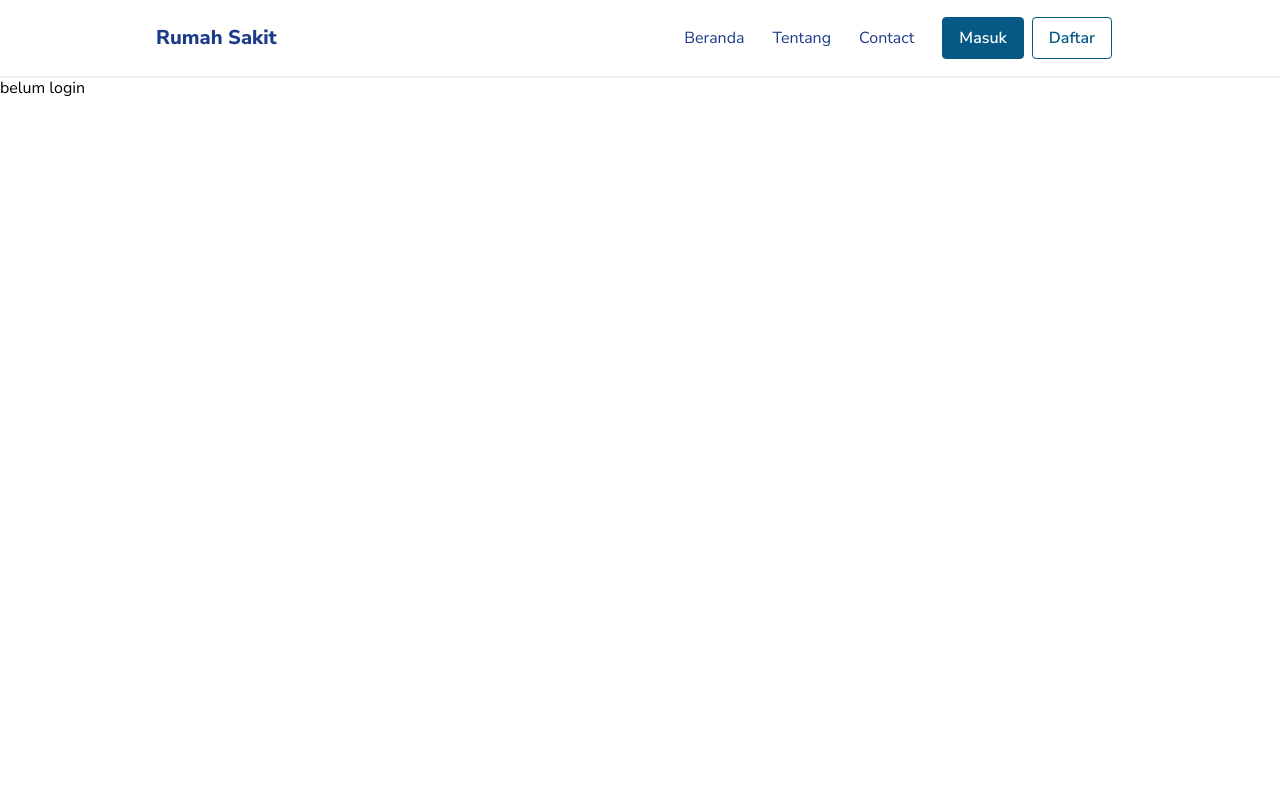
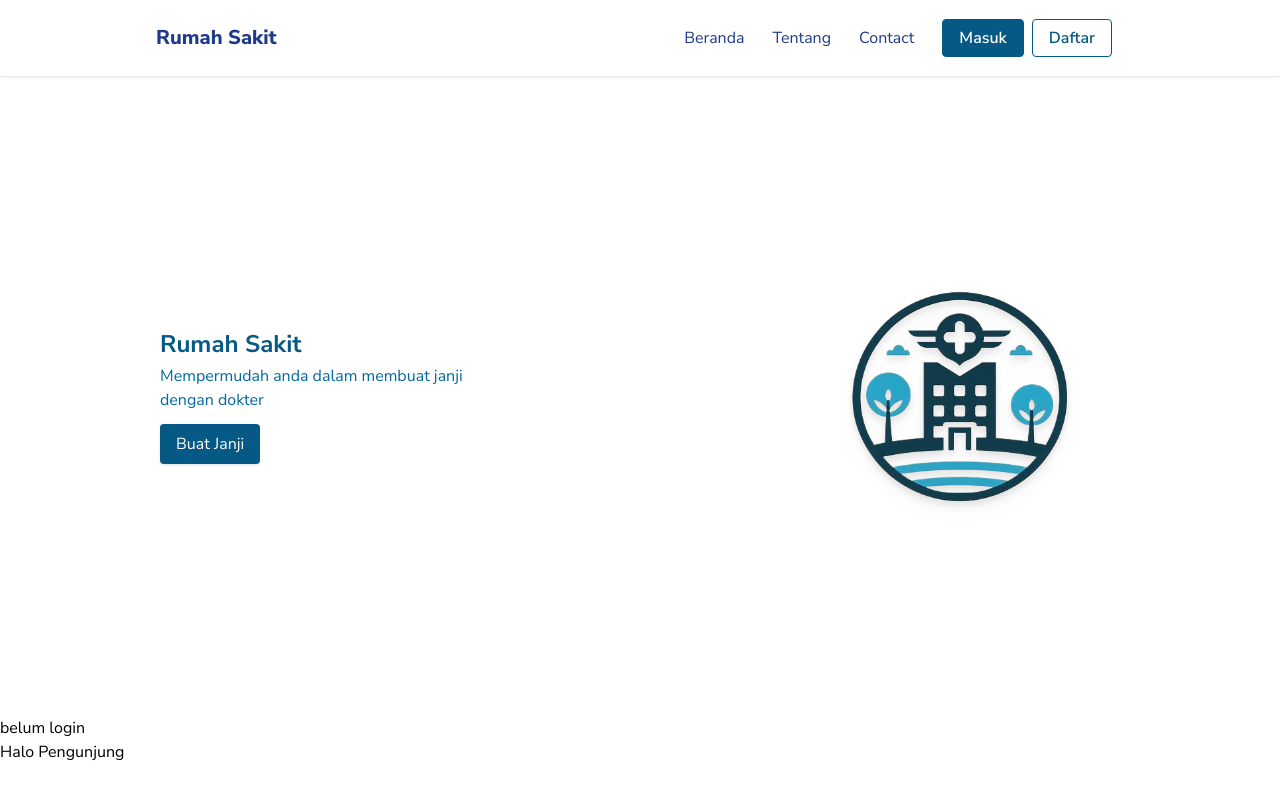
Before and after one commit to Syahridho/rumah-sakit, a React (Vite) app: page / in a window 1280 px wide. Built offline with nearby package versions, Linux system fonts and the light colour scheme.

Commit message:
add link patient & medicate, add hero section

```diff
--- a/src/components/ButtonLogin.jsx
+++ b/src/components/ButtonLogin.jsx
@@ -2,9 +2,9 @@ import { Link } from "react-router-dom";
 
 const ButtonLogin = ({ title, to, inline }) => {
   const signIn =
-    "block font-semibold bg-sky-800 text-white border border-sky-800 py-2 px-4 rounded transition duration-500 hover:shadow hover:bg-sky-950";
+    "block font-semibold bg-sky-800 text-white border border-sky-800 py-1.5 px-4 rounded transition duration-500 hover:shadow hover:bg-sky-950";
   const signUp =
-    "block font-semibold bg-white text-sky-800 border border-sky-800 py-2 px-4 rounded transition duration-500 hover:shadow hover:bg-sky-800 hover:text-white";
+    "block font-semibold bg-white text-sky-800 border border-sky-800 py-1.5 px-4 rounded transition duration-500 hover:shadow hover:bg-sky-800 hover:text-white";
 
   return (
     <>
--- a/src/components/ButtonSignOut.jsx
+++ b/src/components/ButtonSignOut.jsx
@@ -2,7 +2,7 @@ import { FaCircleNotch } from "react-icons/fa6";
 
 const ButtonSignOut = ({ title, action, loading }) => {
   const style =
-    "w-20 bg-white py-2 text-red-500 rounded shadow border border-red-500 transition duration-500 hover:bg-red-500 hover:text-white";
+    "w-20 bg-white py-1.5 text-red-500 rounded shadow border border-red-500 transition duration-500 hover:bg-red-500 hover:text-white";
 
   if (loading) {
     <button className={style}>
@@ -11,7 +11,7 @@ const ButtonSignOut = ({ title, action, loading }) => {
   }
 
   return (
-    <button className={style} onClick={action}>
+    <button className={style} onClick={() => action()}>
       {title}
     </button>
   );
--- a/src/components/Navbar.jsx
+++ b/src/components/Navbar.jsx
@@ -4,11 +4,10 @@ import { signOutAPI, checkLogin } from "../config/redux/action/action";
 import { connect } from "react-redux";
 import ButtonLogin from "./ButtonLogin";
 import ButtonSignOut from "./ButtonSignOut";
-import { useNavigate } from "react-router-dom";
+import { NavLink } from "react-router-dom";
 
-const Navbar = ({ isLoading, isLogin, checkLogin, signOut }) => {
+const Navbar = ({ isLoading, isLogin, isAdmin, checkLogin, signOut }) => {
   const [navOn, setNavOn] = useState(true);
-  const navigasi = useNavigate();
 
   useEffect(() => {
     const userLocal = JSON.parse(localStorage.getItem("dataUser"));
@@ -35,9 +34,11 @@ const Navbar = ({ isLoading, isLogin, checkLogin, signOut }) => {
   };
 
   return (
-    <div className="bg-white flex flex-col justify-between items-center shadow md:flex-row md:px-12 xl:px-32 ">
+    <div className="bg-white sticky top-0 z-10 flex flex-col justify-between items-center shadow md:flex-row md:px-12 xl:px-32 ">
       <div className="py-2 px-7 w-full flex justify-between items-center shadow md:shadow-none md:py-6 md:w-auto">
-        <h1 className="font-extrabold text-blue-900 text-xl">Rumah Sakit</h1>
+        <h1 className="font-extrabold text-blue-900 text-xl shadow-inherit">
+          Rumah Sakit
+        </h1>
         <button className="p-2 md:hidden" onClick={() => setNavOn(!navOn)}>
           {navOn ? (
             <FiX className="w-7 h-7" />
@@ -73,6 +74,23 @@ const Navbar = ({ isLoading, isLogin, checkLogin, signOut }) => {
                 Contact
               </a>
             </li>
+            {isAdmin ? (
+              <>
+                <NavLink
+                  to={"/data-pasien"}
+                  className="w-screen text-center bg-stone-50 block py-4 md:w-auto md:bg-transparent md:p-0"
+                >
+                  Data Pasien
+                </NavLink>
+                <NavLink
+                  to={"/data-obat"}
+                  className="w-screen text-center bg-stone-50 block py-4 md:w-auto md:bg-transparent md:p-0"
+                >
+                  Data Obat
+                </NavLink>
+              </>
+            ) : null}
+
             <li className="flex gap-2 py-8 md:py-0">
               {isLogin ? (
                 <ButtonSignOut
@@ -97,6 +115,7 @@ const Navbar = ({ isLoading, isLogin, checkLogin, signOut }) => {
 const mapStateToProps = (state) => ({
   isLoading: state.isLoading,
   isLogin: state.isLogin,
+  isAdmin: state.isAdmin,
 });
 
 const mapDispatchToProps = (dispatch) => ({
--- a/src/config/redux/action/action.js
+++ b/src/config/redux/action/action.js
@@ -47,6 +47,9 @@ export const loginUserAPI = (data) => (dispatch) => {
           emailVerified: user.emailVerified,
           refrastToken: user.refreshToken,
         };
+        if (user.email === "admin@gmail.com") {
+          dispatch({ type: "CHANGE_ISADMIN", value: true });
+        }
         localStorage.setItem("dataUser", JSON.stringify(dataUser));
         dispatch({ type: "CHANGE_USER", value: dataUser });
         dispatch({ type: "CHANGE_ISLOGIN", value: true });
@@ -72,6 +75,7 @@ export const signOutAPI = () => (dispatch) => {
         dispatch({ type: "CHANGE_USER", value: {} });
         dispatch({ type: "CHANGE_ISLOGIN", value: false });
         dispatch({ type: "CHANGE_ISLOADING", value: false });
+        dispatch({ type: "CHANGE_ISADMIN", value: false });
         localStorage.removeItem("dataUser");
         resolve(true);
       })
@@ -109,7 +113,11 @@ export const resetPasswordAPI = (email) => (dispatch) => {
 export const checkLogin = (user) => (dispatch) => {
   if (user === null) {
     dispatch({ type: "CHANGE_ISLOGIN", value: false });
+    dispatch({ type: "CHANGE_ISADMIN", value: false });
   } else {
+    if (user.email === "admin@gmail.com") {
+      dispatch({ type: "CHANGE_ISADMIN", value: true });
+    }
     dispatch({ type: "CHANGE_ISLOGIN", value: true });
     dispatch({ type: "CHANGE_USER", value: user });
   }
--- a/src/config/redux/reducer/reducer.js
+++ b/src/config/redux/reducer/reducer.js
@@ -1,39 +1,36 @@
 const initialState = {
+  isLoading: false,
   isLogin: false,
-  isLoading: false,
+  isAdmin: false,
   user: {},
 };
 
 const reducer = (state = initialState, action) => {
-  if (action.type === "TES") {
+  switch (action.type) {
+    case "CHANGE_ISLOADING":
       return {
         ...state,
         isLoading: action.value,
       };
-  }
-
-  if (action.type === "CHANGE_ISLOADING") {
-    return {
-      ...state,
-      isLoading: action.value,
-    };
-  }
-
-  if (action.type === "CHANGE_ISLOGIN") {
+    case "CHANGE_ISLOGIN":
       return {
         ...state,
         isLogin: action.value,
       };
-  }
-
-  if (action.type === "CHANGE_USER") {
+    case "CHANGE_ISADMIN":
+      return {
+        ...state,
+        isAdmin: action.value,
+      };
+    case "CHANGE_USER":
       return {
         ...state,
         user: action.value,
       };
+
+    default:
+      return state;
   }
-
-  return state;
 };
 
 export default reducer;
--- a/src/page/App.jsx
+++ b/src/page/App.jsx
@@ -1,11 +1,13 @@
 import { BrowserRouter as Router, Routes, Route } from "react-router-dom";
+import { Provider } from "react-redux";
+import storeRedux from "../config/redux/store/store";
+
 import Home from "./Home";
 import Login from "./Login";
 import Regis from "./Regis";
 import Forget from "./Forget";
-import { Provider } from "react-redux";
-
-import storeRedux from "../config/redux/store/store";
+import Patient from "./Patient";
+import Medicene from "./Medicene";
 
 const App = () => {
   return (
@@ -16,6 +18,8 @@ const App = () => {
           <Route path={"/login"} element={<Login />} />
           <Route path={"/regis"} element={<Regis />} />
           <Route path={"/forget"} element={<Forget />} />
+          <Route path={"/data-pasien"} element={<Patient />} />
+          <Route path={"/data-obat"} element={<Medicene />} />
           <Route path={"*"} element={<Home />} />
         </Routes>
       </Router>
--- a/src/page/Home.jsx
+++ b/src/page/Home.jsx
@@ -1,12 +1,32 @@
 import { connect } from "react-redux";
 import Navbar from "../components/Navbar";
+import logo from "./../assets/logo.png";
 
-const Home = ({ user, isLogin }) => {
+const Home = ({ user, isLogin, isAdmin }) => {
   console.log(user);
   return (
     <>
       <Navbar />
-
+      <div className="container mx-auto p-6 md:p-0">
+        <div className="grid grid-cols-2 h-[80vh] items-center md:grid-cols-8">
+          <div className="col-span-2 md:col-start-6 md:order-last mx-auto">
+            <img
+              src={logo}
+              alt="logo"
+              className="w-72 h-72 drop-shadow-lg md:w-auto md:h-auto"
+            />
+          </div>
+          <div className="col-span-2 md:col-start-2">
+            <h1 className="font-bold text-2xl text-sky-800">Rumah Sakit</h1>
+            <p className="text-sky-700 mb-3 mt-1">
+              Mempermudah anda dalam membuat janji dengan dokter
+            </p>
+            <button className="bg-sky-800 text-white px-4 py-2 rounded shadow transition duration-500 hover:shadow-xl hover:bg-sky-950">
+              Buat Janji
+            </button>
+          </div>
+        </div>
+      </div>
       {isLogin ? (
         <>
           <h1>Sudah login</h1> <h1>{user.email}</h1>{" "}
@@ -14,6 +34,7 @@ const Home = ({ user, isLogin }) => {
       ) : (
         <h1>belum login</h1>
       )}
+      {isAdmin ? <h1>Halo Admin</h1> : <h1>Halo Pengunjung</h1>}
     </>
   );
 };
@@ -21,6 +42,7 @@ const Home = ({ user, isLogin }) => {
 const mapStateToProps = (state) => ({
   user: state.user,
   isLogin: state.isLogin,
+  isAdmin: state.isAdmin,
 });
 
 export default connect(mapStateToProps, null)(Home);
--- /dev/null
+++ b/src/page/Medicene.jsx
@@ -0,0 +1,11 @@
+import Navbar from "../components/Navbar";
+
+const Medicene = () => {
+  return (
+    <>
+      <Navbar />
+    </>
+  );
+};
+
+export default Medicene;
--- /dev/null
+++ b/src/page/Patient.jsx
@@ -0,0 +1,11 @@
+import Navbar from "../components/Navbar";
+
+const Patient = () => {
+  return (
+    <>
+      <Navbar />
+    </>
+  );
+};
+
+export default Patient;
--- a/src/style/index.css
+++ b/src/style/index.css
@@ -3,3 +3,7 @@
 @tailwind base;
 @tailwind components;
 @tailwind utilities;
+
+.active {
+  @apply border-b-2 border-sky-400;
+}
```
Also changed, not shown: src/assets/logo.png (added). Lines whose indentation alone changed are shown as unchanged.
